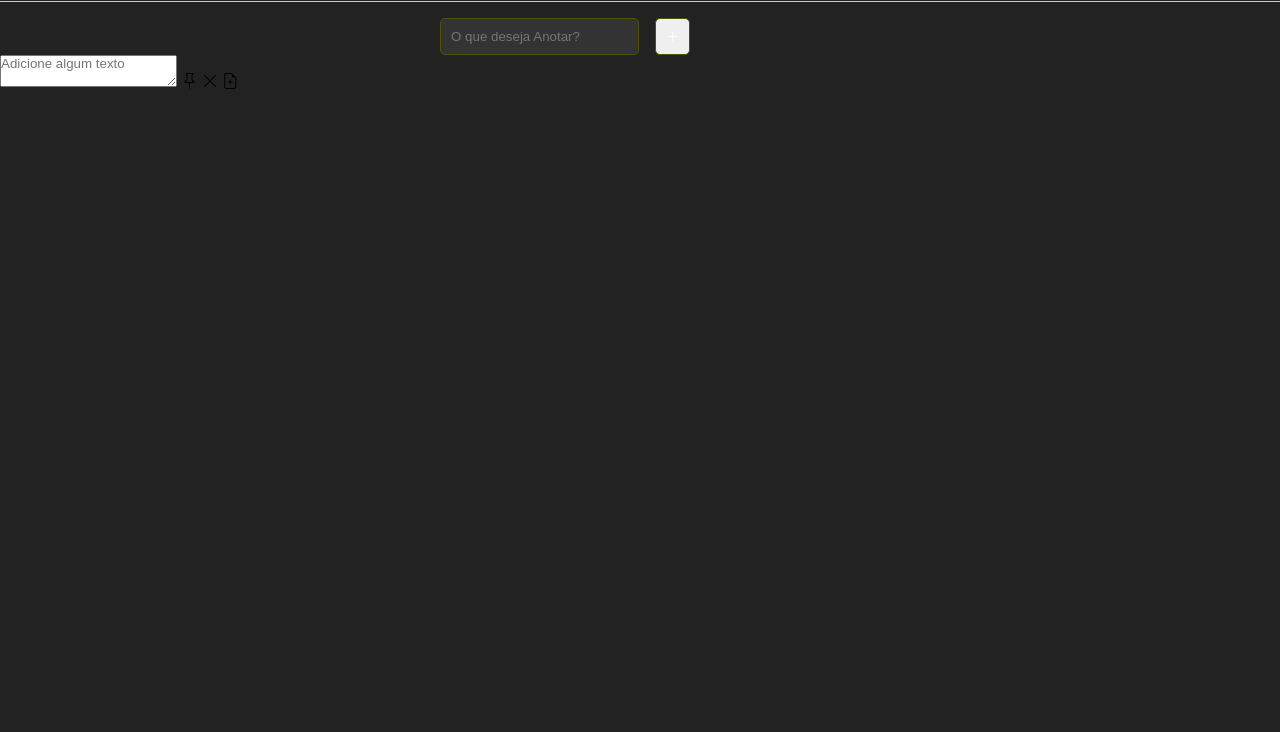
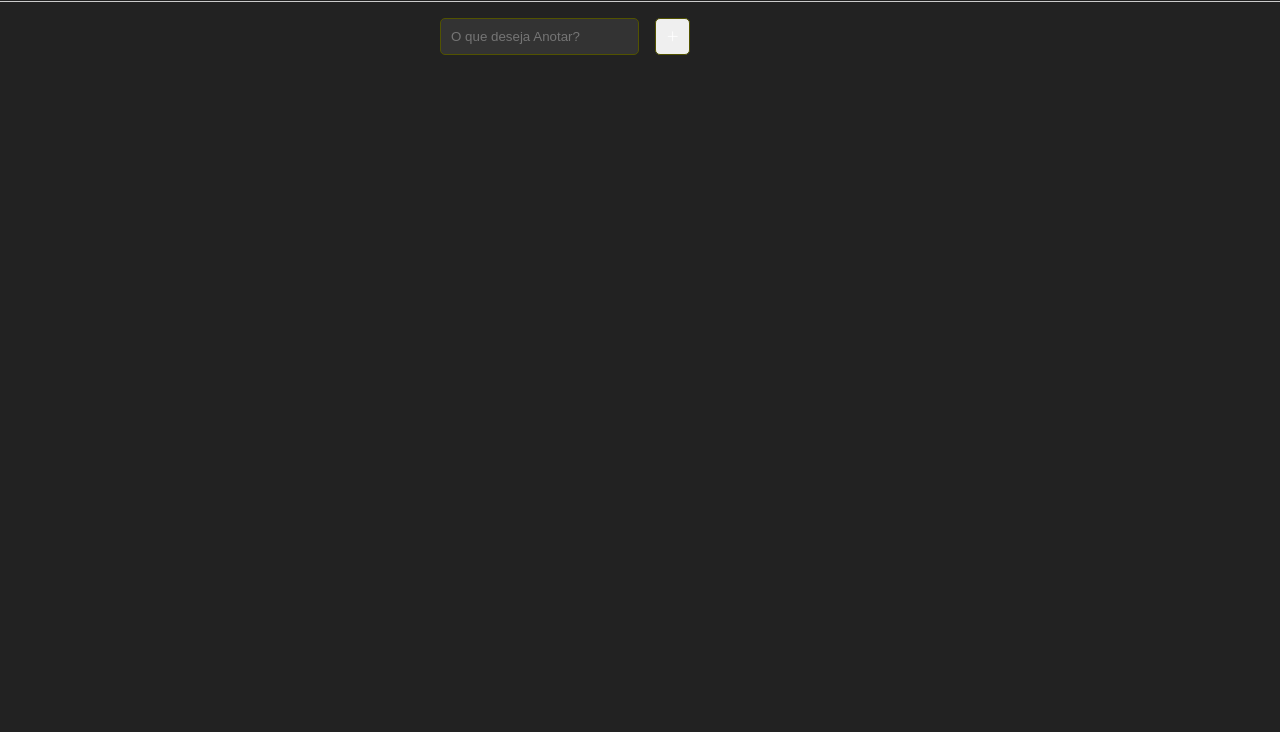
Before and after one commit to LucasMarkNes/Bloc_note, a plain HTML site: page devNotes/index.html in a window 1280 px wide. Shown: the part 68-800 px from the top of the page. Drawn offline with nearby package versions, Linux system fonts and the light colour scheme.

Commit message:
index.html

```diff
--- a/devNotes/index.html
+++ b/devNotes/index.html
@@ -25,17 +25,11 @@
     </header>
 
     <div id="add-note-container">
-        <input type="text" id="note--content" placeholder="O que deseja Anotar?">
+        <input type="text" id="note-content" placeholder="O que deseja Anotar?">
         <button class="add-note"><i class="bi bi-plus-lg"></i></button>
     </div>
     <div id="notes-container">
-       <div class="note">
-        <textarea placeholder="Adicione algum texto"></textarea>
-        <i class="bi bi-pin"></i>
-        <i class="bi bi-x-lg"></i>
-        <i class="bi bi-file-earmark-plus"></i>
 
-    </div>
     </div>
 </body>
 </html>
```
